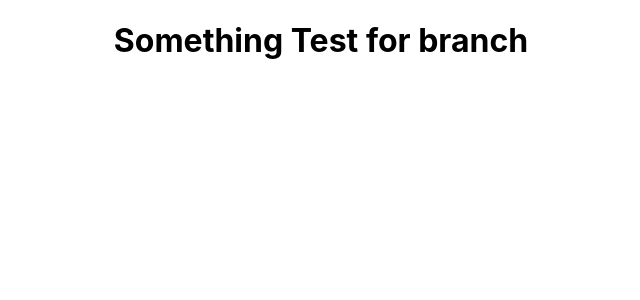
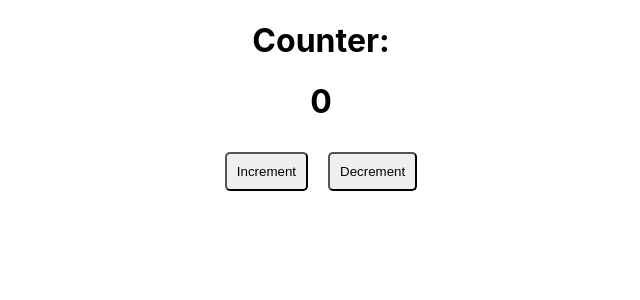
Before and after one commit to Jubair70/pracode, a React (Create React App) app: page / in a window 1280 px wide. Shown: the top 300 px of the page, without its empty margins (319-959 px from the left). Built offline with nearby package versions, Linux system fonts and the light colour scheme.

Commit message:
React Simple Counter

```diff
--- a/src/App.js
+++ b/src/App.js
@@ -1,9 +1,10 @@
 import './App.css';
+import Counter from './component/counter.component';
 
 function App() {
   return (
     <div className='App'>
-        <h1>Something Test for branch</h1>
+        <Counter/>
     </div>
   )
 }
--- /dev/null
+++ b/src/component/counter.component.jsx
@@ -0,0 +1,25 @@
+import React, { useState } from "react";
+import "./counter.styles.scss";
+
+const Counter = () => {
+  const [cnt, setCnt] = useState(0);
+  const counterHandler = (e) => {
+    e.target.innerHTML === "Increment"
+      ? setCnt((prevState) => prevState + 1)
+      : setCnt((prevState) => prevState - 1);
+  };
+
+  return (
+    <>
+      <div>
+        <h1>Counter: </h1> <h1>{cnt}</h1>
+      </div>
+      <div>
+        <button onClick={(e) => counterHandler(e)}>Increment</button>
+        <button onClick={(e) => counterHandler(e)}>Decrement</button>
+      </div>
+    </>
+  );
+};
+
+export default React.memo(Counter);
--- /dev/null
+++ b/src/component/counter.styles.scss
@@ -0,0 +1,5 @@
+button {
+    padding:10px;
+    margin:10px;
+    border-radius: 5px;
+}
```
